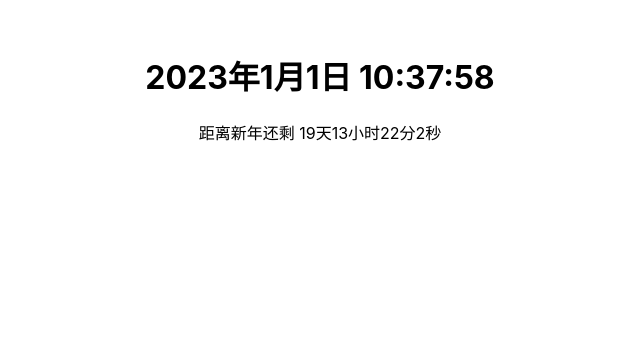
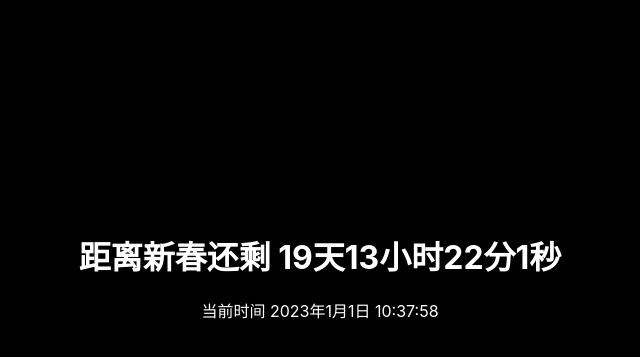
Before and after one commit to BingXuanOwO/Spring-Festival-Countdown, a React (Create React App) app: page / in a window 1280 px wide. Shown: the part 123-480 px from the top of the page, without its empty margins (320-960 px from the left). Built offline with nearby package versions, Linux system fonts and the light colour scheme.

Commit message:
written some css

```diff
--- a/src/App.js
+++ b/src/App.js
@@ -4,7 +4,7 @@ import BackgroundCanvas from './BackgroundCanvas';
 import CurrentTime from './CurrentTime';
 
 
-import { parsingRemainTime , getIsNewYear } from './functions'
+import { getIsNewYear } from './functions'
 
 class App extends React.Component {
   constructor(props){
--- /dev/null
+++ b/src/BackgroundCanvas.css
@@ -0,0 +1,10 @@
+canvas {
+    background-color: #000;
+    height: 100vh;
+    width: 100vw;
+
+    position: fixed;
+
+    left: 0;
+    top: 0;
+}
--- a/src/BackgroundCanvas.js
+++ b/src/BackgroundCanvas.js
@@ -1,4 +1,5 @@
 import React from "react";
+import './BackgroundCanvas.css'
 
 
 class BackgroundCanvas extends React.Component {
--- a/src/CurrentTime.css
+++ b/src/CurrentTime.css
@@ -0,0 +1,22 @@
+#timeis {
+    position: fixed;
+    top: 0;
+    left: 0;
+    height: 100%;
+    width: 100%;
+
+    display: flex;
+    flex-direction: column;
+
+    justify-content: center;
+    align-items: center;
+
+    color: #fff
+}
+
+#timeNow{
+    margin: 10px;
+}
+#remainTime{
+    margin: 10px;
+}
--- a/src/CurrentTime.js
+++ b/src/CurrentTime.js
@@ -1,15 +1,19 @@
 import React from "react";
-import { parsingTime , parsingRemainTime , getIsNewYear } from './functions'
+import { parsingTime , parsingRemainTime } from './functions'
+import './CurrentTime.css'
 
 class CurrentTime extends React.Component {
-    constructor(props){
-        super(props)
+    getRemainTime(){
+        if(this.props.isNewYear){
+            return <h1 id="remainTime">新春快乐</h1>
+        }
+        return <h1 id="remainTime">距离新春还剩 {parsingRemainTime(this.props.remainTime)}</h1>
     }
     render() {
         return (
-            <div>
-                <h1>{parsingTime(this.props.time)}</h1>
-                <span>距离新年还剩 {parsingRemainTime(this.props.remainTime)}</span>
+            <div id="timeis">
+                {this.getRemainTime()}
+                <span id="timeNow">当前时间 {parsingTime(this.props.time)}</span>
             </div>
         );
     }
--- a/src/functions.js
+++ b/src/functions.js
@@ -1,10 +1,11 @@
 export function getIsNewYear(timeNow,newYearTime){
-    let isNewYear = timeNow - newYearTime < 0;
+    let isNewYear = newYearTime - timeNow < 0;
 
     // 如果过了新年5天后,为空
-    if(timeNow - newYearTime > 432000000){
-      isNewYear = false
-    }
+    // if(timeNow - newYearTime > 432000000){
+    //   isNewYear = false
+    // }
+
     return isNewYear
 }
 
@@ -23,8 +24,7 @@ export function parsingTime(timeStamp){
 }
 
 export function parsingRemainTime(remainTime){
-    console.log(remainTime)
-    let time = Math.round(remainTime / 1000);
+    let time = Math.floor(remainTime / 1000);
 
     // 秒
     let seconds = time % 60;
@@ -41,10 +41,6 @@ export function parsingRemainTime(remainTime){
     // 天
     let day = time;
 
-    // console.log("seconds:" + seconds + "\r\n");
-    // console.log("minutes:" + minutes + "\r\n");
-    // console.log("hour:" + hour + "\r\n");
-    // console.log("day:" + day + "\r\n");
 
     let parsedRemainTime = "";
 
```
